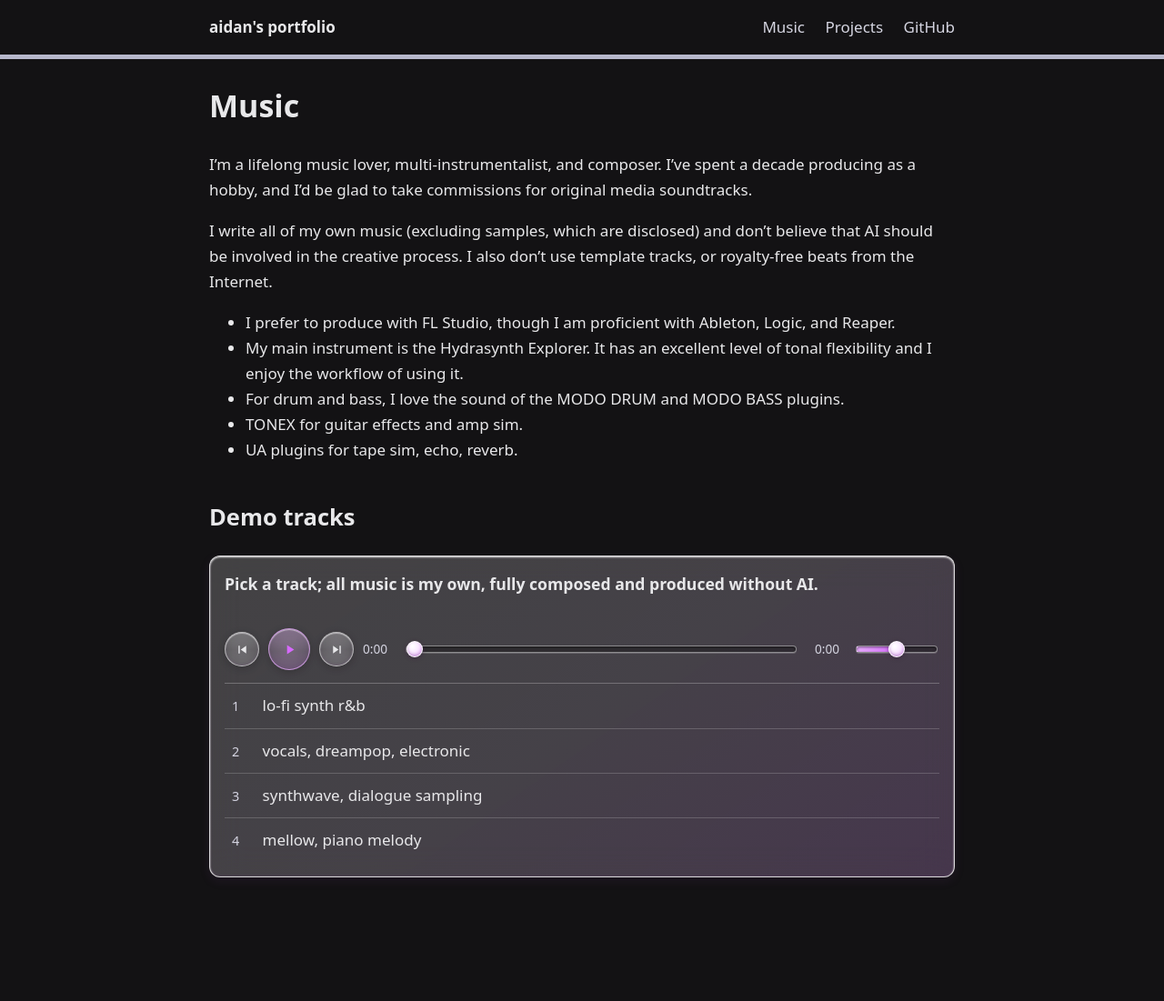
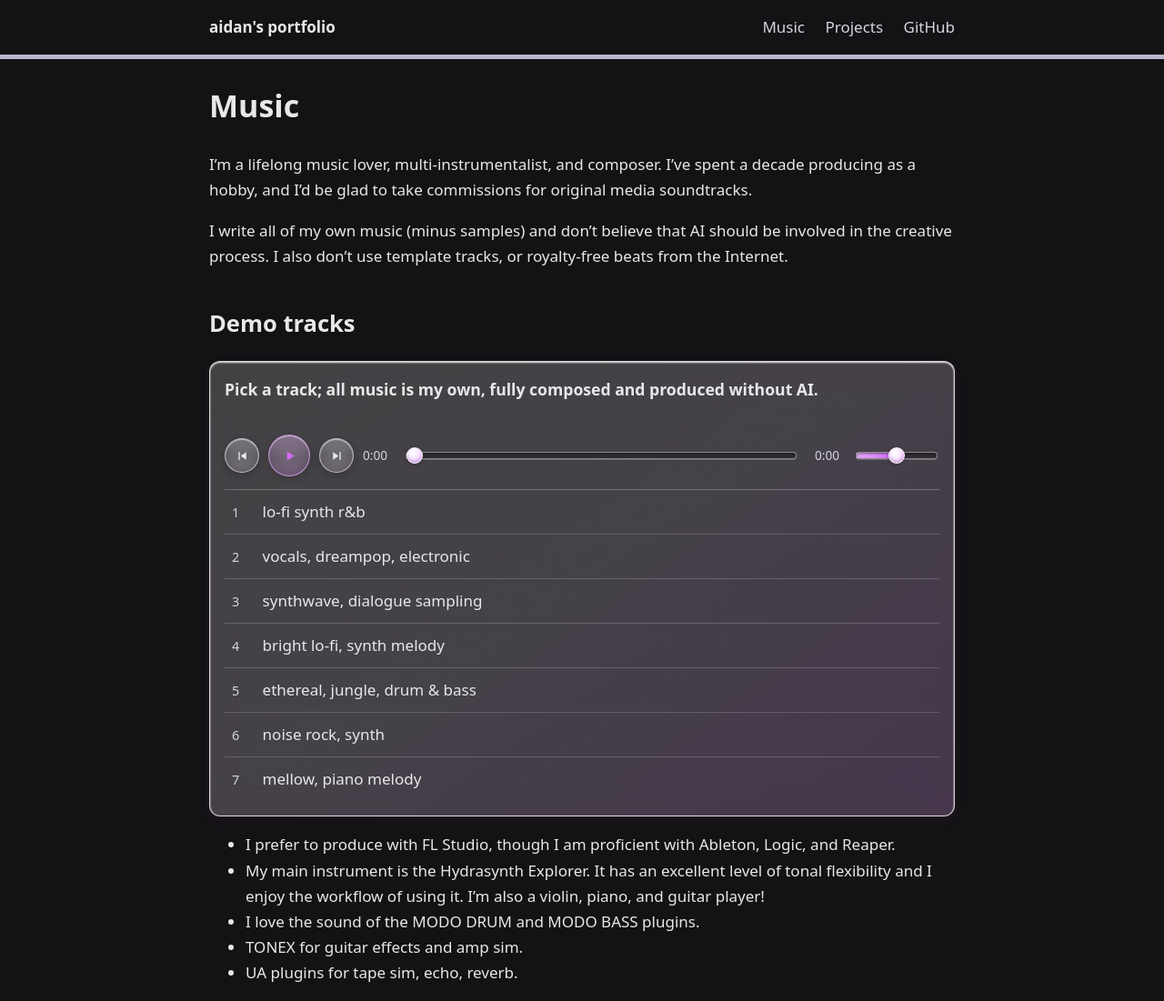
Before and after one commit to aid4n-e/aid4n-e.github.io, a Jekyll site: the page built from music.md, in a window 1280 px wide and 1101 px high. Shown: the whole window at 91% size. Built offline with Jekyll 4.4.1, drawn with Linux system fonts in a browser that asks for light colours.

Commit message:
Add more audio demo tracks

```diff
--- a/_data/tracks.yml
+++ b/_data/tracks.yml
@@ -9,7 +9,7 @@
 # (leave it empty) and the player hides itself.
 
 - title: "lo-fi synth r&b"
-  note: "Other than the drums and bass, the synth sound comes from a single recording on the Hydrasynth. I really like the complexity and layering of this tone."
+  note: "The synth sound comes from a single recording on the Hydrasynth. I really like the complexity and layering of this tone."
   tag: ""
   file: /assets/audio/257.mp3
 
@@ -23,7 +23,22 @@
   tag: ""
   file: /assets/audio/liberty.mp3
 
+- title: "bright lo-fi, synth melody"
+  note: "A bitcrushed, optimistic sound."
+  tag: ""
+  file: /assets/audio/pieces.mp3
+
+- title: "ethereal, jungle, drum & bass"
+  note: "I love early 2000s jungle and d&b! I made this for a friend's fish-themed game jam project."
+  tag: ""
+  file: /assets/audio/junglefishbreak.mp3
+
+- title: "noise rock, synth"
+  note: "I composed this for a trio arrangement with no bass, so the rhythm guitar occupies the lower range. I really like the contrast with the bright lead."
+  tag: ""
+  file: /assets/audio/nglawesome.mp3
+
 - title: "mellow, piano melody"
-  note: "The tone of this track is heavily inspired by Lena Raine's work on the Celeste soundtrack."
+  note: "One of my earliest works (it shows, I think.) I made this track after feeling inspired by Lena Raine's work."
   tag: ""
   file: /assets/audio/mellow.mp3
--- a/music.md
+++ b/music.md
@@ -6,13 +6,14 @@ title: Music
 
 I'm a lifelong music lover, multi-instrumentalist, and composer. I've spent a decade producing as a hobby, and I'd be glad to take commissions for original media soundtracks.
 <div></div>
-I write all of my own music (excluding samples, which are disclosed) and don't believe that AI should be involved in the creative process. I also don't use template tracks, or royalty-free beats from the Internet.
-
-- I prefer to produce with FL Studio, though I am proficient with Ableton, Logic, and Reaper.
-- My main instrument is the Hydrasynth Explorer. It has an excellent level of tonal flexibility and I enjoy the workflow of using it.
-- For drum and bass, I love the sound of the MODO DRUM and MODO BASS plugins.
-- TONEX for guitar effects and amp sim.
-- UA plugins for tape sim, echo, reverb.
+I write all of my own music (minus samples) and don't believe that AI should be involved in the creative process. I also don't use template tracks, or royalty-free beats from the Internet.
 
 <h2 id="music">Demo tracks</h2>
 {% include player.html %}
+
+<div></div>
+- I prefer to produce with FL Studio, though I am proficient with Ableton, Logic, and Reaper.
+- My main instrument is the Hydrasynth Explorer. It has an excellent level of tonal flexibility and I enjoy the workflow of using it. I'm also a violin, piano, and guitar player!
+- I love the sound of the MODO DRUM and MODO BASS plugins.
+- TONEX for guitar effects and amp sim.
+- UA plugins for tape sim, echo, reverb.
```
Also changed, not shown: 3 other files.
